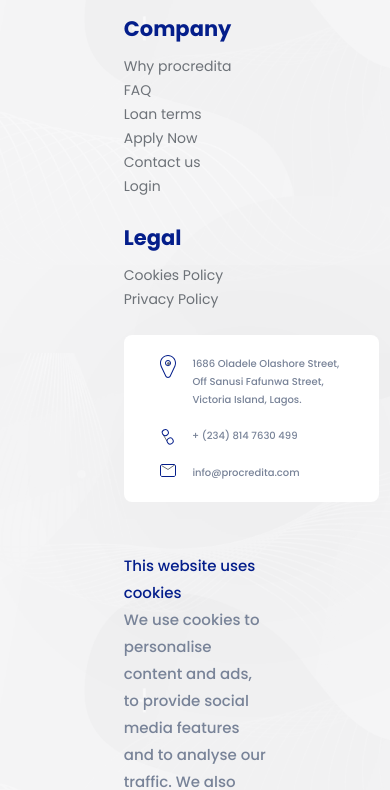
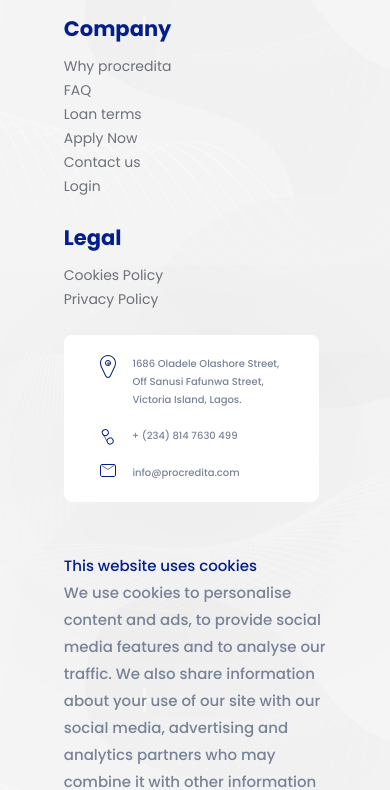
Before and after one commit to john-afolabi/paymonthlycars-task, a website built with Parcel: page src/index.html in a window 390 px wide. Shown: the part 8880-9670 px from the top of the page. Built offline with nearby package versions, Linux system fonts and the light colour scheme; files whose address does not match are found by name.

Commit message:
Fix footer padding for mobile devices

```diff
--- a/src/scss/_footer.scss
+++ b/src/scss/_footer.scss
@@ -2,6 +2,13 @@
 	padding: 10rem;
 	background-image: url(../img/png/footer-bg.png);
 	color: $gray;
+
+	@media screen and (max-width: 992px) {
+		padding: 10rem 5rem;
+	}
+	@media screen and (max-width: 576px) {
+		padding: 10rem 2rem;
+	}
 	.procredita-details {
 		display: grid;
 		grid-template-columns: 1fr 1fr 1fr 2fr;
```
